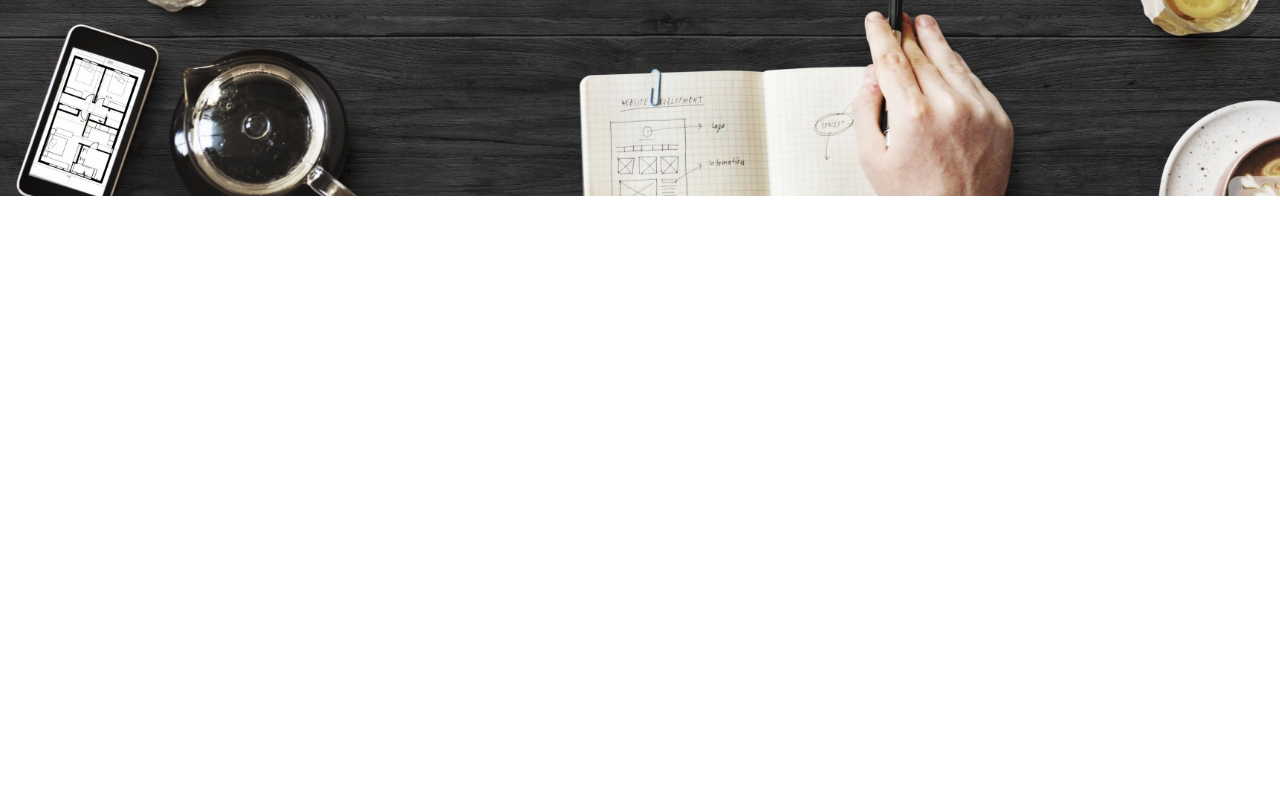
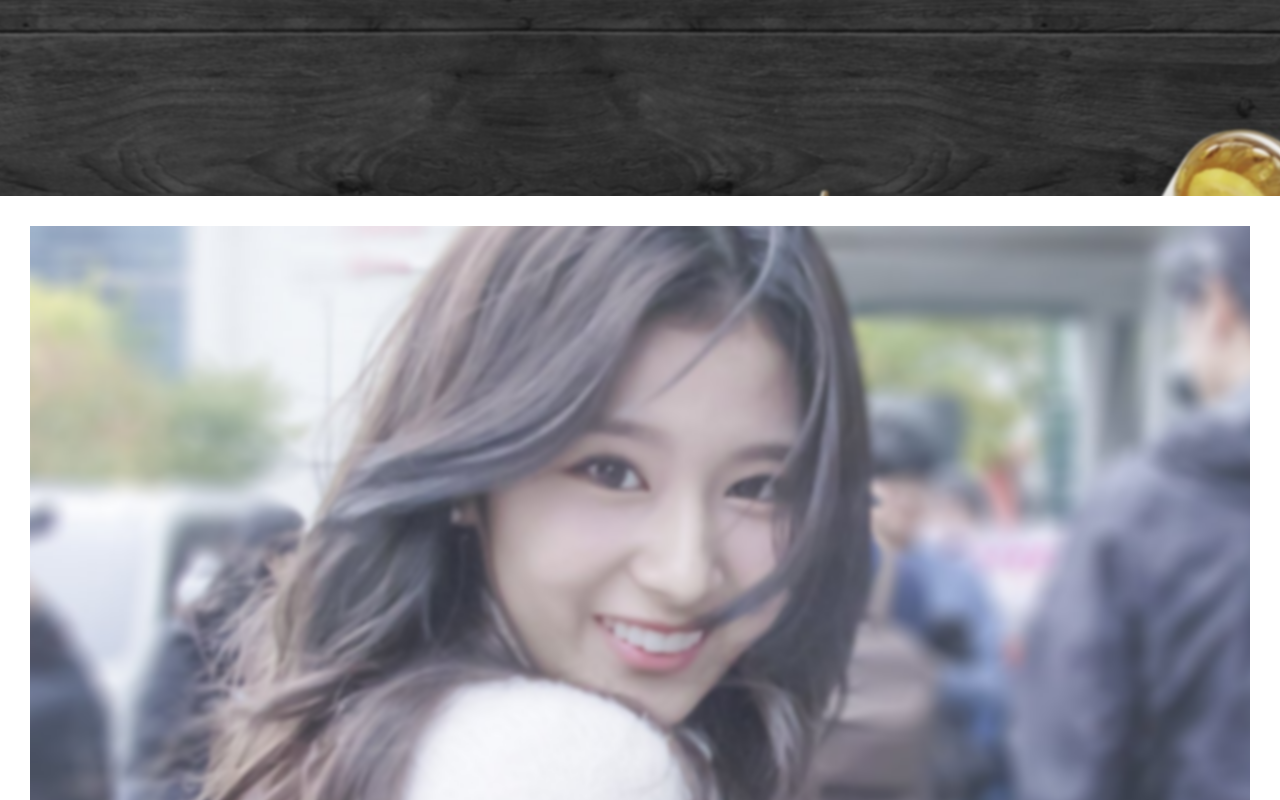
Before and after one commit to alberttjin/oneliner-web, a React (Create React App) app: page / in a window 1280 px wide. Shown: the part 660-1460 px from the top of the page. Before the commit the page ends 856 px from the top, so only its background shows below. Built offline with nearby package versions, Linux system fonts and the light colour scheme; a web font is replaced by a local one.

Commit message:
Albo Albo Albo Albo Albo

```diff
--- a/package.json
+++ b/package.json
@@ -10,6 +10,7 @@
     "react-icons": "^3.3.0",
     "react-modal-login": "^1.3.1",
     "react-moment": "^0.8.4",
+    "react-parallax": "^2.1.0",
     "react-router-dom": "^4.3.1",
     "react-scripts": "^2.1.3",
     "styled-components": "^4.1.3"
--- a/src/pages/welcome.js
+++ b/src/pages/welcome.js
@@ -11,11 +11,12 @@ import {
   MDBDropdownMenu,
   MDBDropdownItem,
 } from "mdbreact";
+import { Parallax, Background } from 'react-parallax';
 import styled from "styled-components";
 import { Redirect } from "react-router-dom";
 import {getCookie, checkCookie} from "../utils/util";
 import * as consts from "../utils/constants"
-import Background from "../assets/images/working.jpg";
+// import Background from "../assets/images/working.jpg";
 
 import Login from "./login";
 import SignUp from "./signup";
@@ -26,11 +27,6 @@ const Header_Container = styled.div`
   flex-direction: row;
   align-items: center;
   justify-content: center;
-`
-
-const Container = styled.div`
-  background-image: url(${Background});
-  background-size: cover;
 `
 
 const Header_One = styled.p`
@@ -78,12 +74,20 @@ class Welcome extends React.Component {
     });
   }
 
+  // style={{backgroundColor: "rgba(0, 0, 0, 0.5)"}}
+
   render() {
     if (checkCookie(consts.ACCESS_TOKEN_KEY) !== -1) {
       return <Redirect to={{pathname: '/home', state: {token: getCookie(consts.ACCESS_TOKEN_KEY)}}}/>;
     } else {
       return (
-        <Container>
+          <div>
+
+            <Parallax
+              bgImage={require('../assets/images/working.jpg')}
+              blur={1}
+              strength={300}
+            >
 
               <MDBNavbar style={{backgroundColor: "rgba(0, 0, 0, 0.5)"}} dark expand="md">
                 <MDBNavbarBrand>
@@ -121,8 +125,19 @@ class Welcome extends React.Component {
 
               </Header_Container>
 
+            </Parallax>
+            <Parallax
+              strength={200}
+              blur={2}
+              bgImage={require('../assets/images/sana.jpg')}
+              style={{
+                border: "30px solid white"
+              }}
+            >
+              <Header_Container></Header_Container>
 
-        </Container>
+            </Parallax>
+          </div>
       );
     }
 
```
Also changed, not shown: src/assets/images/sana.jpg (added), 1 other file (tests, documents, lock files or other folders). Lines whose indentation alone changed are shown as unchanged.
